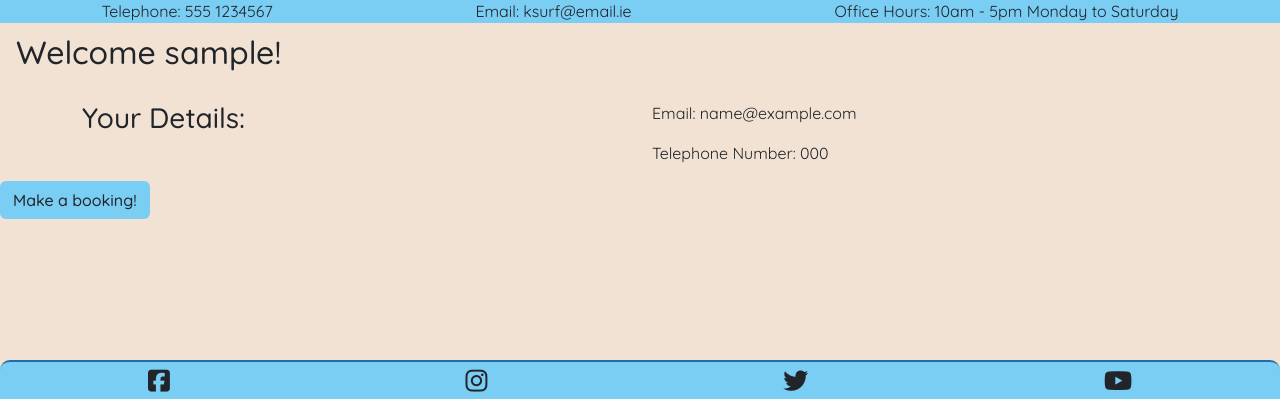
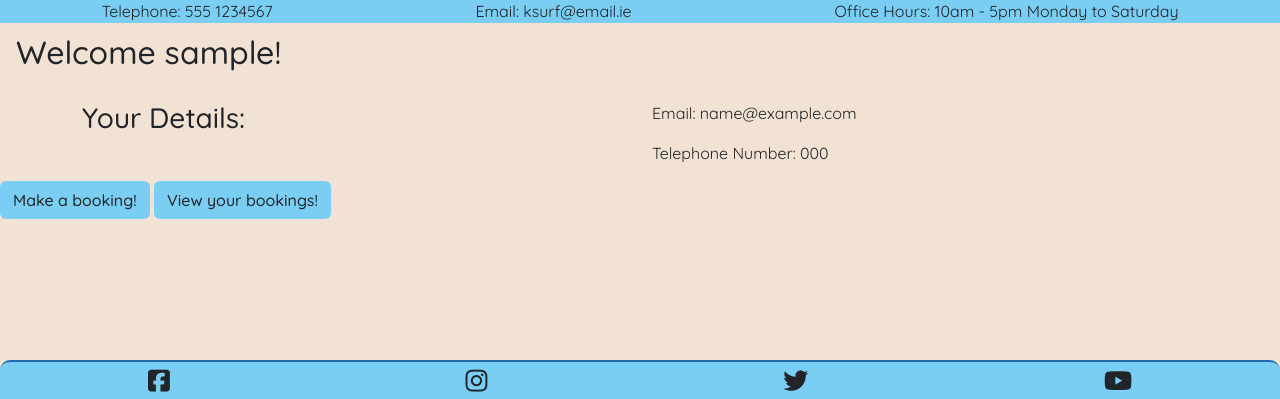
Before and after one commit to fenton1000/mf-portfolio-four-kerry-surf-school, a Django app: page /customer/ in a window 1280 px wide. Shown: the part 401-800 px from the top of the page. Run offline with Django 3.2, Linux system fonts and the light colour scheme; a user stored in the database is signed in; tables that the repository leaves empty hold one stand-in row (values such as "Sample post"); some libraries are stand-ins or nearby versions.

Commit message:
Add user ability to view their bookings

```diff
--- a/booking/urls.py
+++ b/booking/urls.py
@@ -10,6 +10,8 @@ urlpatterns = [
         views.customer_first_login,
         name='customer_first_login'
         ),
-    path('signuporlogin/', views.signup_login_links, name='signup_login_links'),
+    path(
+        'signuporlogin/', views.signup_login_links, name='signup_login_links'),
     path('book/', views.make_booking, name='make_booking'),
+    path('mybookings/', views.view_bookings, name='view_bookings'),
 ]
--- a/booking/views.py
+++ b/booking/views.py
@@ -62,3 +62,22 @@ def make_booking(request):
         'form': form
     }
     return render(request, 'make_booking.html', context)
+
+
+def view_bookings(request):
+    # if request.method == 'POST':
+    #     form = CustomerForm(request.POST)
+    #     if form.is_valid():
+    #         user = request.user
+    #         email = form.cleaned_data['email']
+    #         phone_num = form.cleaned_data['phone_num']
+    #         Customer.objects.create(
+    #             user=user, email=email, phone_num=phone_num)
+    #         return redirect('customer')
+    # form = CustomerForm()
+    bookings = Booking.objects.filter(customer=request.user)
+
+    context = {
+        'bookings': bookings
+    }
+    return render(request, 'view_bookings.html', context)
--- a/static/styles.css
+++ b/static/styles.css
@@ -36,12 +36,20 @@ body {
     margin-top: 30px;
 }
 
+.bottom-margin-2 {
+    margin-bottom: 2px;
+}
+
 .bottom-margin-10 {
     margin-bottom: 10px;
 }
 
 .bottom-margin-50 {
     margin-bottom: 50px;
+}
+
+.min-width-220 {
+    min-width: 220px;
 }
 
 h1 {
--- a/templates/customer.html
+++ b/templates/customer.html
@@ -17,5 +17,6 @@
         </div>
     </div>
     <a href="{% url 'make_booking' %}" class="btn light-blue-btn-bg-color text-styling">Make a booking!</a>
+    <a href="{% url 'view_bookings' %}" class="btn light-blue-btn-bg-color text-styling">View your bookings!</a>
 </main>
 {% endblock %}
```
Also changed, not shown: templates/view_bookings.html (added, +21 -0 lines).
